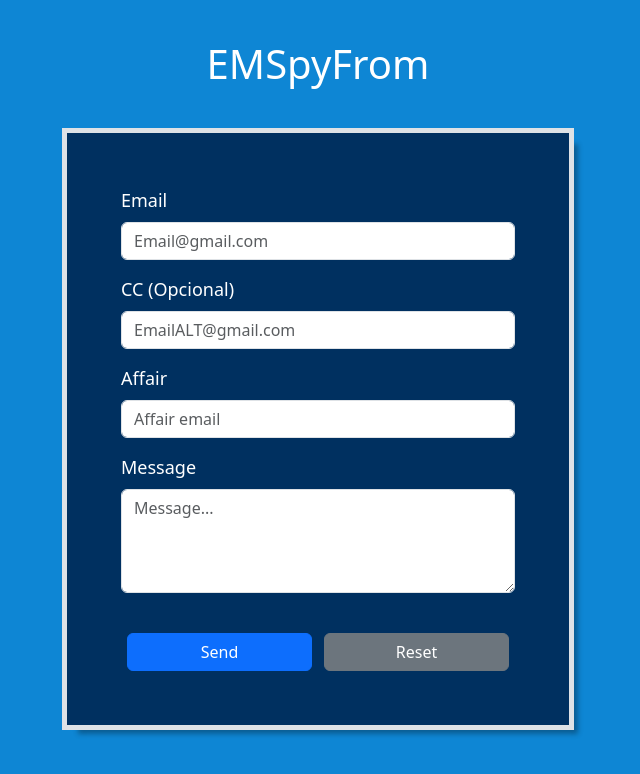
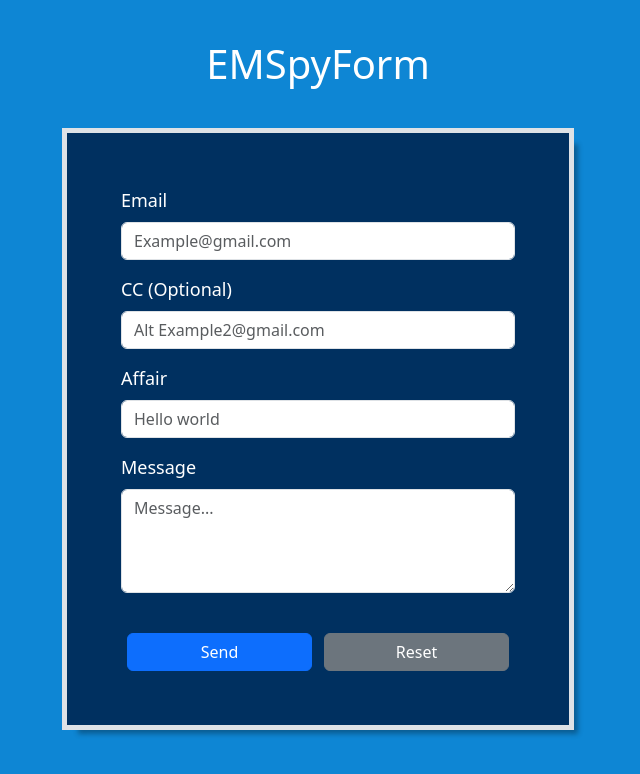
Before and after one commit to Emil-IX/EMSpy-ReactForm, a React (Vite) app: page /form in a window 1280 px wide. Shown: the top 774 px of the page, without its empty margins (322-962 px from the left). Built offline with nearby package versions, Linux system fonts and the light colour scheme.

Commit message:
validation step 1

```diff
--- /dev/null
+++ b/src/components/InputsGenerate.jsx
@@ -0,0 +1,39 @@
+
+
+export const InputsGenerate = ({ valid ,changeInstate ,label,type, placeHolder,name, value, onChange,errorAlert, regularExpression  }) => {
+
+
+    const validateInstate = () => {
+    if (regularExpression) {
+        if (regularExpression.test(value)) {
+            changeInstate({ valid: true})
+            console.log('valid')
+        }else {
+            changeInstate({ valid: false})
+            console.log('invalid')
+        }
+    }
+   }
+
+
+  return (
+
+    <div className='mb-3'>
+        <label className='form-label'>{label}</label>
+        <input
+            type={type}
+            className='form-control'
+            placeholder={placeHolder}
+            name={name}
+            value={ value }
+            onChange={ onChange }
+            onKeyUp={validateInstate}
+            onBlur={validateInstate}
+            />
+            { (valid === false)
+             ? true &&  <div className ="alert alert-danger" role="alert"> {errorAlert} </div>
+             : false &&  <div className ="alert alert-danger" role="alert"> {errorAlert} </div>
+            }
+        </div>
+  )
+}
--- /dev/null
+++ b/src/components/TextsTareaGenerate.jsx
@@ -0,0 +1,40 @@
+
+
+export const TextsTareaGenerate = ({valid, changeInstate ,label,type, placeHolder,name, value, onChange,errorAlert, regularExpression  }) => {
+
+
+  const validateInstate = () => {
+    if (regularExpression) {
+        if (regularExpression.test(value)) {
+            changeInstate({ valid: true})
+            console.log('valid')
+        }else {
+            changeInstate({ valid: false})
+            console.log('invalid')
+        }
+    }
+   }
+
+
+  return (
+
+    <div className='mb-3'>
+        <label className='form-label'>{label}</label>
+        <textarea
+            type={type}
+            className='form-control pb-5'
+            placeholder={placeHolder}
+            name={name}
+            value={ value }
+            onChange={ onChange }
+            onKeyUp={validateInstate}
+            onBlur={validateInstate}
+
+            />
+             { (valid === false)
+             ? true &&  <div className ="alert alert-danger" role="alert"> {errorAlert} </div>
+             : false &&  <div className ="alert alert-danger" role="alert"> {errorAlert} </div>
+            }
+        </div>
+  )
+}
--- a/src/pages/EMSpyFrom.jsx
+++ b/src/pages/EMSpyFrom.jsx
@@ -1,10 +1,12 @@
-import React from 'react'
+import { useState } from 'react';
 import { useForm } from '../hooks/useForm'
+import { InputsGenerate } from '../components/inputsGenerate';
+import { TextsTareaGenerate } from '../components/TextsTareaGenerate';
 
 export const EMSpyFrom = () => {
 
 
-     const {formState,onInputChange,onResetForm,email,affair,message, CC } = useForm(
+     const {formState, onInputChange, onResetForm, email, affair, message, CC } = useForm(
         {
             email:"",
             CC:"",
@@ -14,66 +16,92 @@ export const EMSpyFrom = () => {
         }
      );
 
+     const [Email, setEmail] = useState({ valid: null});
+     const [EmailCC, setEmailCC] = useState({ valid: null});
+     const [Affair, setAffair] = useState({ valid: null});
+     const [Messagge, setMessagge] = useState({ valid: null});
 
+     const expretionss= {
+        user: /^[aer-zA-Z0-9\_\-]{4,16}$/, // Letras, numeros, guion y guion_bajo
+        name: /^[a-zA-ZÀ-ÿ\s]{1,40}$/, // Letras y espacios, pueden llevar acentos.
+        message:  /^.{4,200}$/, // Letras y espacios, pueden llevar acentos.
+        password: /^.{4,12}$/, // 4 a 12 digitos.
+        email: /^[a-zA-Z0-9_.+-]+@[a-zA-Z0-9-]+\.[a-zA-Z0-9-.]+$/,
+        tell: /^\d{7,14}$/ // 7 a 14 numeros.
+    }
+
+    const onSubmit = (e) => {
+        e.preventDefault()
+
+        console.log('enviendo...')
+    }
+
+// console.log(Email)
+// console.log(EmailCC)
+// console.log(Affair)
+// console.log(Messagge)
 
   return (
     <>
-    <h1 className='title '>EMSpyFrom</h1>
+    <h1 className='title '>EMSpyForm</h1>
 
     <div className='EMSform border border-5'>
-       <form action="">
 
-        <div className='mb-3'>
-            <label className='form-label'>Email</label>
-            <input
+       <form action="" onSubmit={ onSubmit}>
+
+        <InputsGenerate
+              label="Email"
               type="email"
-                className='form-control'
-                placeholder='Email@gmail.com'
-                name='email'
+              placeHolder="Example@gmail.com"
+              name="email"
               value={ email }
               onChange={ onInputChange }
+              regularExpression={expretionss.email}
+              changeInstate={setEmail}
+              valid={Email.valid}
+              errorAlert="Email invalid, tray again"
+
         />
-        </div>
-
-        <div className='mb-3'>
-            <label className='form-label'>CC (Opcional)</label>
-            <input
+        <InputsGenerate
+              label="CC (Optional)"
               type="email"
-                className='form-control'
-                placeholder='EmailALT@gmail.com'
-                name='CC'
+              placeHolder="Alt Example2@gmail.com"
+              name="CC"
               value={ CC }
               onChange={ onInputChange }
+              regularExpression={CC !== "" ? expretionss.email : null}
+              changeInstate={setEmailCC}
+              valid={EmailCC.valid}
+              errorAlert="Email invalid, tray again"
         />
-        </div>
-
-        <div className='mb-3'>
-            <label className='form-label'>Affair</label>
-            <input
+        <InputsGenerate
+              label="Affair"
               type="text"
-                className='form-control'
-                placeholder='Affair email'
-                name='affair'
+              placeHolder="Hello world"
+              name="affair"
               value={ affair }
               onChange={ onInputChange }
+              regularExpression={expretionss.name}
+              changeInstate={setAffair}
+              valid={Affair.valid}
+              errorAlert="Affair is empty or it has few letter"
         />
-        </div>
+        <TextsTareaGenerate
+            label="Message"
+            type="text"
+            placeHolder="Message..."
+            name="message"
+            value={ message }
+            onChange={ onInputChange }
+            regularExpression={expretionss.message}
+            changeInstate={setMessagge}
+        />
 
-        <div className='mb-3'>
-            <label className='form-label'>Message</label>
-            <textarea
-                type="email"
-                className='form-control pb-5'
-                placeholder='Message...'
-                name='message'
-                value={ message}
-                onChange={ onInputChange }
-                />
-        </div>
+
 
         <div className='d-flex'>
             <button type='submit' className='btn btn-primary btn2'>Send</button>
-            <button onClick={ onResetForm } className='btn btn-secondary btn2'>Reset</button>
+            <button type='reset' onClick={ onResetForm } className='btn btn-secondary btn2'>Reset</button>
         </div>
        </form>
 
```
Lines whose indentation alone changed are shown as unchanged.
